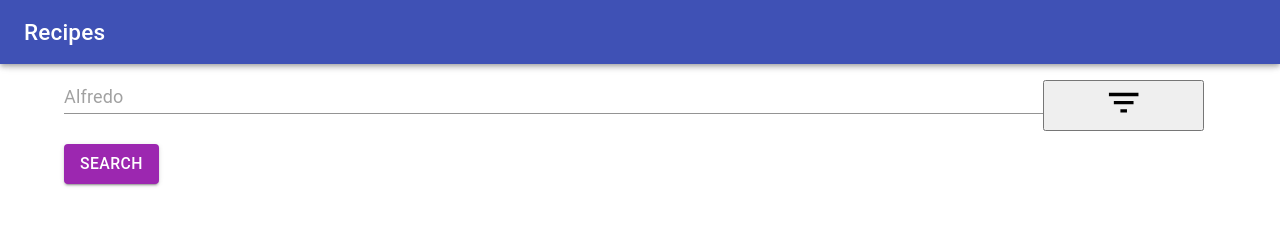
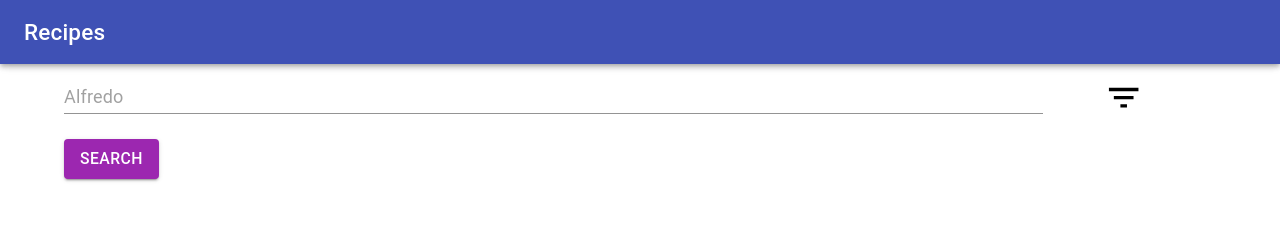
Before and after one commit to jbeck018/healthapp_webview, a Gatsby site: page / in a window 1280 px wide. Built offline with nearby package versions, Linux system fonts and the light colour scheme; Gatsby itself is replaced by a stand-in of ours.

Commit message:
fixed button issue

```diff
--- a/src/components/SearchBar.js
+++ b/src/components/SearchBar.js
@@ -13,6 +13,7 @@ import ListItem from '@material-ui/core/ListItem';
 import ListItemText from '@material-ui/core/ListItemText';
 import FormControlLabel from '@material-ui/core/FormControlLabel';
 import FormGroup from '@material-ui/core/FormGroup';
+import './general.css'
 
 
 const theme = createMuiTheme({
@@ -287,10 +288,11 @@ class SearchBar extends React.Component{
             margin='dense'
           />
           <button
-            style={{ width: '14%', margin: '5px auto 0 auto',}}
             onClick={this.toggleDrawer}
+            className="button"
+            style={{ width: '14%', margin: '3px auto',}}
           >
-            <FilterListIcon fontSize="large"/>
+            <FilterListIcon fontSize="large" />
           </button>
         </div>
         <div>
--- a/src/components/general.css
+++ b/src/components/general.css
@@ -8,3 +8,11 @@
 	padding-top: 10px;
 	padding-bottom: 10px;
 }
+
+.button {
+  background: none!important;
+  border: none;
+  padding: 0!important;
+  text-decoration: underline;
+  cursor: pointer;
+}
```
